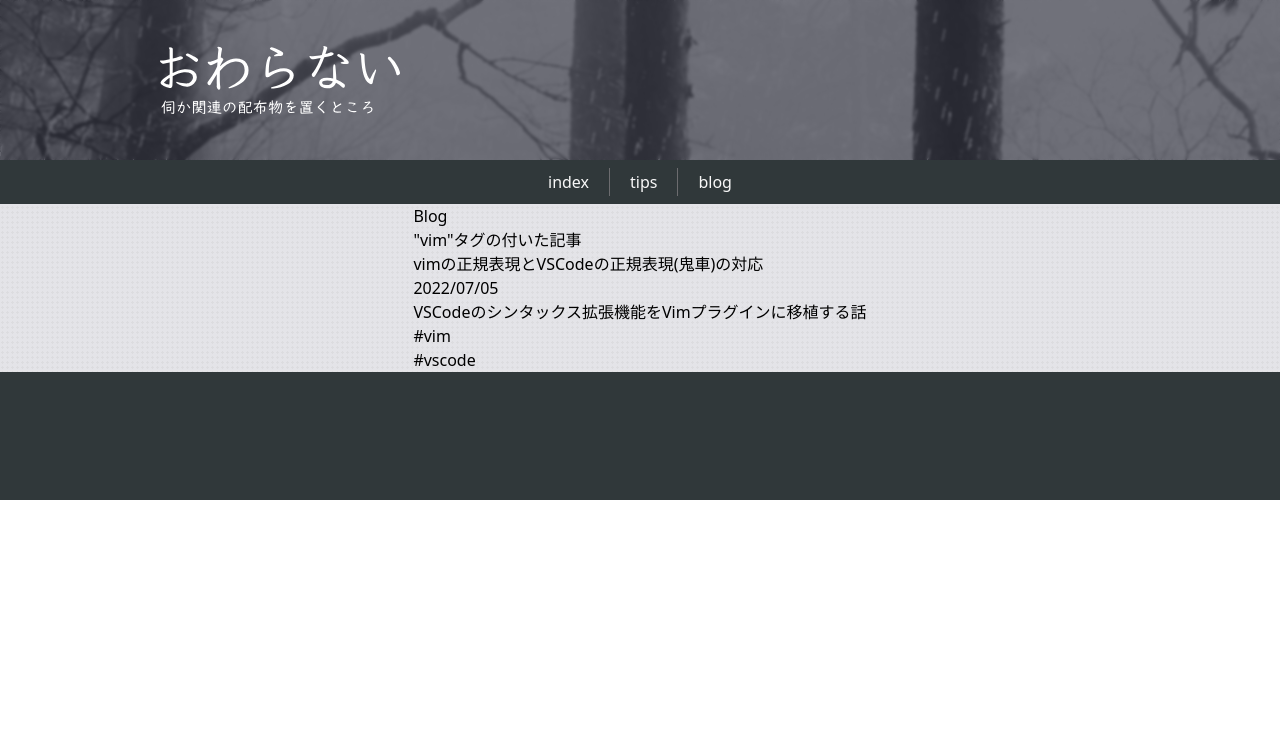
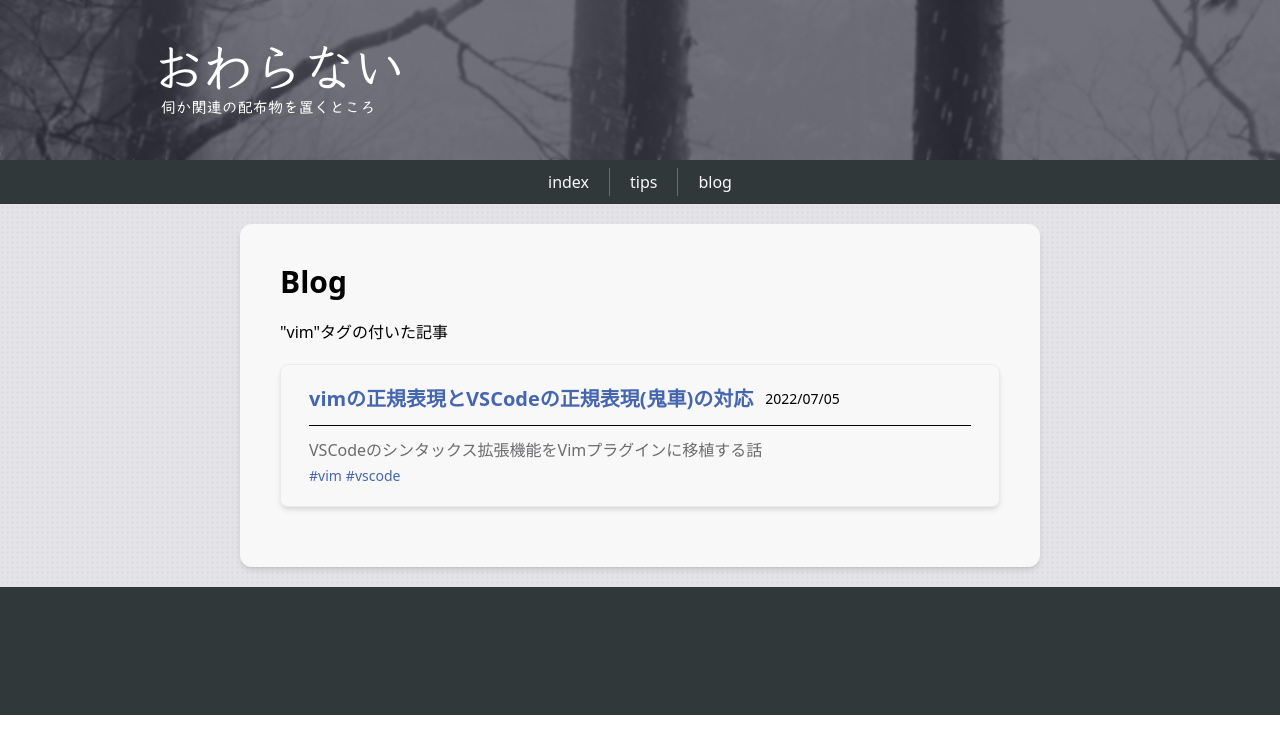
Before and after one commit to apxxxxxxe/ukagaka, a Next.js app: page /search/vim in a window 1280 px wide. Shown: the top 754 px of the page. Built offline with nearby package versions, Linux system fonts and the light colour scheme.

Commit message:
🐛 search/[tag]のレイアウトが崩れていたのを修正

```diff
--- /dev/null
+++ b/components/ArticleComponent.tsx
@@ -0,0 +1,35 @@
+import Link from "next/link"
+import { Article } from "utils/api"
+import { formatDate } from "utils/Layout"
+
+const ArticleComponent = ({ post }: { post: Article }) => (
+  <div
+    className="rounded-lg my-5 py-5 px-7 border-solid border border-gray/[0.2] rounded-lg shadow-md"
+    key={post.slug}
+  >
+    <div className="flex flex-row items-center border-solid border-b pb-3 mb-3">
+      <Link href={"/entries/" + post.slug}>
+        <p className="grow font-bold text-xl hover:underline text-blue mr-3">
+          {post.title}
+        </p>
+      </Link>
+      <p className="grow-0 text-right text-sm">
+        {formatDate(post.date)}
+      </p>
+    </div>
+    <p className="text-darkgray">{post.summery}</p>
+    <div className="flex flex-row mt-1">
+      {post.tags?.map((tag) => (
+        <Link
+          key={tag}
+          href={`/search/${tag}`}
+          className="article-a text-sm mr-1"
+        >
+          <p className="blog-tag flex-compontent">{`#${tag}`}</p>
+        </Link>
+      ))}
+    </div>
+  </div>
+)
+
+export default ArticleComponent
--- a/pages/blog.tsx
+++ b/pages/blog.tsx
@@ -1,7 +1,7 @@
 import { NextPage, InferGetStaticPropsType } from "next"
-import Link from "next/link"
 import { getAllPosts } from "utils/api"
-import Layout, { formatDate } from "utils/Layout"
+import Layout from "utils/Layout"
+import ArticleComponent from "components/ArticleComponent"
 
 type Props = InferGetStaticPropsType<typeof getStaticProps>
 
@@ -25,35 +25,7 @@ const Home: NextPage<Props> = ({ allPosts }) => (
             !post.tags.includes("draft") &&
             !post.tags.includes("intro")
           ) {
-						return (
-							<div
-								className="rounded-lg my-5 py-5 px-7 border-solid border border-gray/[0.2] rounded-lg shadow-md"
-								key={post.slug}
-							>
-								<div className="flex flex-row items-center border-solid border-b pb-3 mb-3">
-									<Link href={"/entries/" + post.slug}>
-										<p className="grow font-bold text-xl hover:underline text-blue mr-3">
-											{post.title}
-										</p>
-									</Link>
-									<p className="grow-0 text-right text-sm">
-										{formatDate(post.date)}
-									</p>
-								</div>
-								<p className="text-darkgray">{post.summery}</p>
-								<div className="flex flex-row mt-1">
-									{post.tags?.map((tag) => (
-										<Link
-											key={tag}
-											href={`/search/${tag}`}
-											className="article-a text-sm mr-1"
-										>
-											<p className="blog-tag flex-compontent">{`#${tag}`}</p>
-										</Link>
-									))}
-								</div>
-							</div>
-						)
+            return <ArticleComponent post={post} />
           }
         })}
       </ul>
--- a/pages/search/[tag].tsx
+++ b/pages/search/[tag].tsx
@@ -1,7 +1,7 @@
 import { NextPage, InferGetStaticPropsType } from "next"
-import Link from "next/link"
 import { getAllPosts, getPostByTag } from "utils/api"
-import Layout, { formatDate } from "utils/Layout"
+import Layout from "utils/Layout"
+import ArticleComponent from "components/ArticleComponent"
 
 type Props = InferGetStaticPropsType<typeof getStaticProps>
 
@@ -47,51 +47,19 @@ export const getStaticProps = async ({ params }: any) => {
 
 const Home: NextPage<Props> = ({ posts, tag }) => (
   <Layout title="Blog">
-		<div className="flex-column flex-column-center">
-			<div className="content main-container">
-				<h1>Blog</h1>
+    <div className="article-container mx-auto">
+      <h1 className="article-h1">Blog</h1>
       <p>{`"${tag}"タグの付いた記事`}</p>
       <ul>
         {posts?.map((post) => {
-						if (!post.tags.includes("noindex")) {
-							return (
-								<div className="list-article" key={post.slug}>
-									<Link
-										href={"/entries/" + post.slug}
-										legacyBehavior
-									>
-										<div className="flex-end flex-margin blogpost-title bloglist-compontent">
-											<a className="flex-leftchild flex-compontent">
-												<h2 className="flex-compontent">
-													{post.title}
-												</h2>
-											</a>
-											<p className="flex-compontent flex-column-center">
-												{formatDate(post.date)}
-											</p>
-										</div>
-									</Link>
-									<p className="bloglist-compontent bloglist-summery">
-										{post.summery}
-									</p>
-									<div className="flex-row bloglist-compontent">
-										{post.tags?.map((tag) => (
-											<Link
-												key={tag}
-												href={`/search/${tag}`}
-												className="blog-tag flex-compontent"
-											>
-												<p className="blog-tag flex-compontent">{`#${tag}`}</p>
-											</Link>
-										))}
-									</div>
-								</div>
-							)
+          if (post.tags.includes("noindex")) {
+            return null
           }
+          return <ArticleComponent post={post} />
         })}
       </ul>
     </div>
-		</div>
+
   </Layout>
 )
 
--- a/utils/api.ts
+++ b/utils/api.ts
@@ -21,10 +21,7 @@ export const getPostBySlug = (slug: string, fields: string[] = []) => {
   return markdownToPost(fullPath, fields)
 }
 
-export const markdownToPost = (fullPath: string, fields: string[] = []) => {
-	const fileContents = fs.readFileSync(fullPath, "utf8")
-	const { data, content } = matter(fileContents)
-	type Item = {
+export type Article = {
   slug: string
   content: string
   title: string
@@ -33,7 +30,10 @@ export const markdownToPost = (fullPath: string, fields: string[] = []) => {
   summery: string
 }
 
-	const items: Item = {
+export const markdownToPost = (fullPath: string, fields: string[] = []) => {
+  const fileContents = fs.readFileSync(fullPath, "utf8")
+  const { data, content } = matter(fileContents)
+  const items: Article = {
     slug: "",
     content: "",
     title: "",
```
Lines whose indentation alone changed are shown as unchanged.
